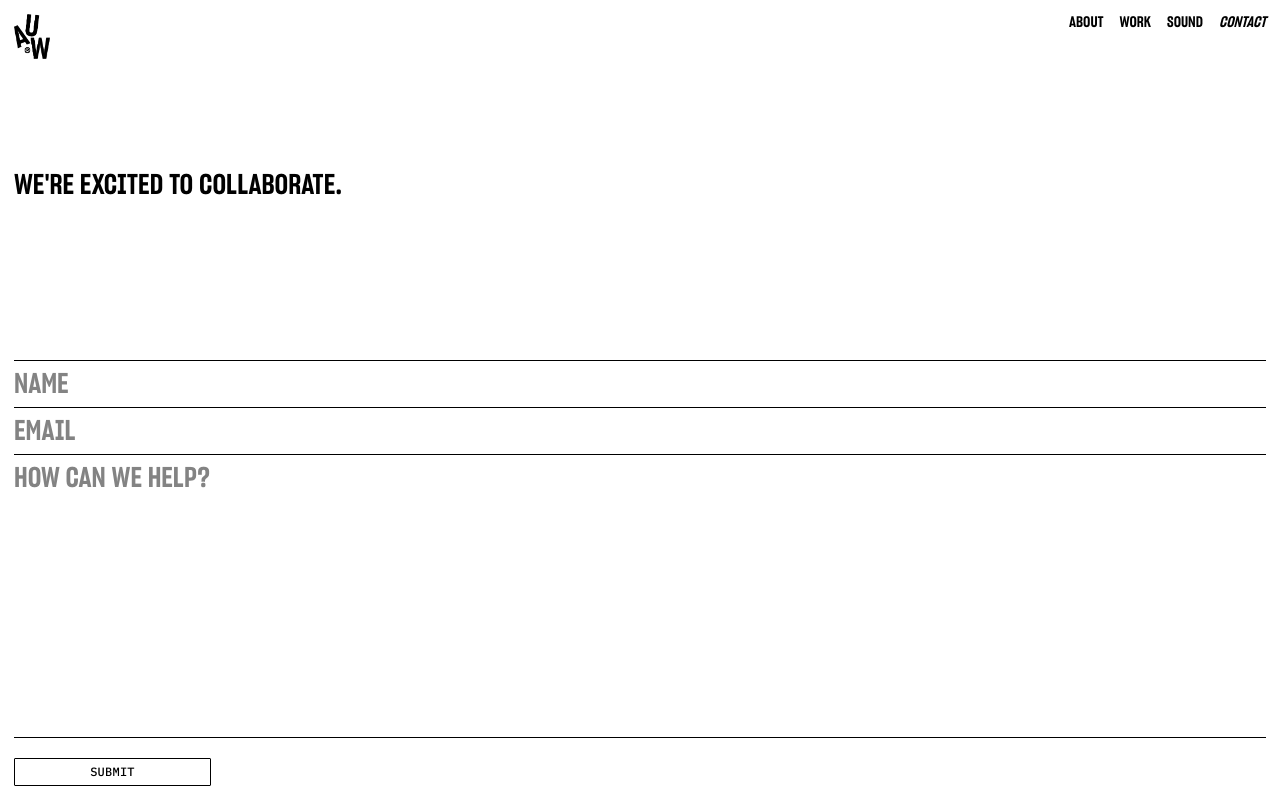
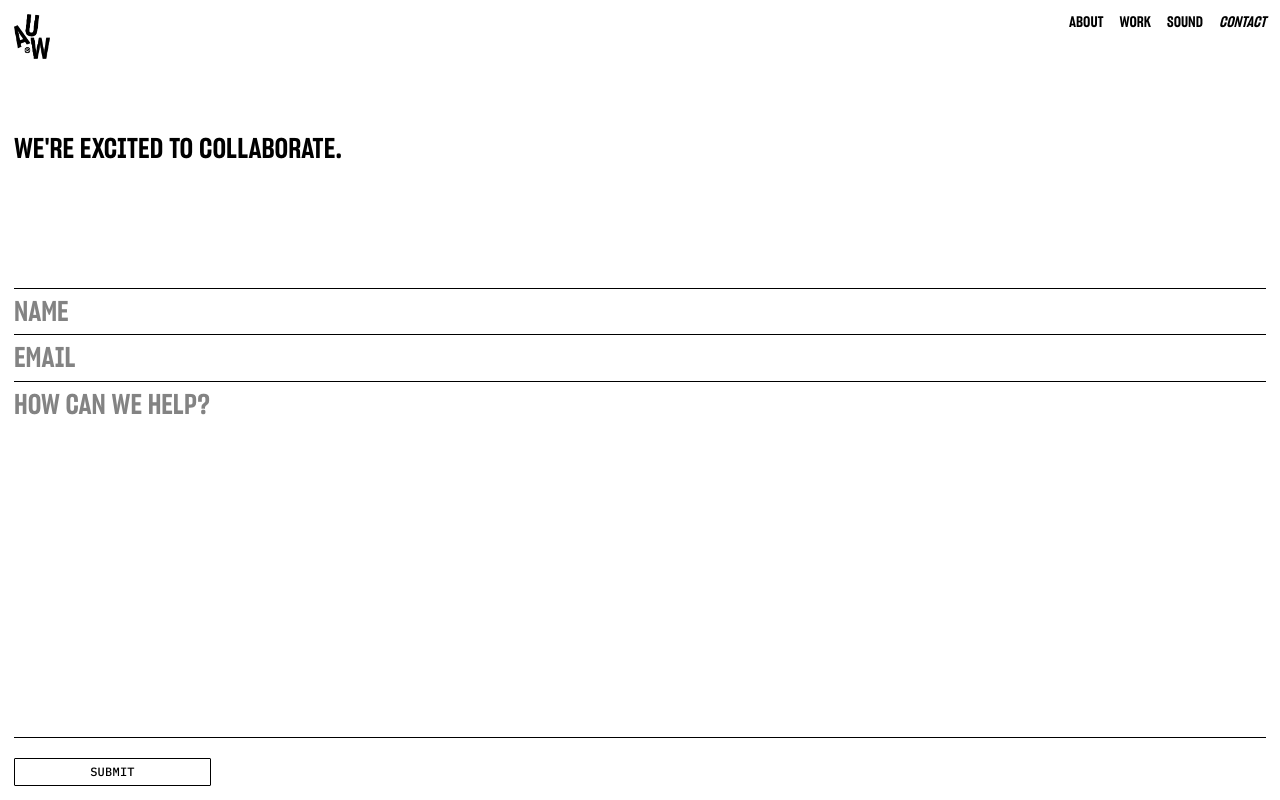
Before and after one commit to malikkotb/auw, a Next.js app: page /contact in a window 1280 px wide. Shown: the top 800 px of the page. Built offline with nearby package versions, Linux system fonts and the light colour scheme.

Commit message:
layout fixes on all pages

```diff
--- a/app/IndexClient.jsx
+++ b/app/IndexClient.jsx
@@ -162,7 +162,8 @@ export default function IndexClient({ clientsData, projects }) {
           </motion.div>
         )}
       </AnimatePresence>
-      <motion.div className='mb-[30vh] mt-[30vh] xl:mb-[120px] xl:mt-[120px] h1 text-26 items-center desktop:items-start flex h-full'>
+      <div className='flex flex-col'>
+        <motion.div className='section-spacing h1 text-26 items-center desktop:items-start flex h-full'>
           Creating brands that feel inevitable.
         </motion.div>
         <motion.div
@@ -189,6 +190,7 @@ export default function IndexClient({ clientsData, projects }) {
             className='col-span-12 w-full h-full object-cover'
           />
         </motion.div>
+      </div>
       <div className='pt-[14px]'>
         {/* duplicate paragraph eyebrow compnent with filllink instead of fillbutton */}
         <ParagraphEyebrowLink
--- a/app/[slug]/ProjectClient.jsx
+++ b/app/[slug]/ProjectClient.jsx
@@ -67,7 +67,8 @@ export default function ProjectClient({
 
   return (
     <main className='h-full w-full bg-white'>
-      <div className='mb-[30vh] mt-[30vh] xl:mb-[120px] xl:mt-[120px] h1 text-26 items-start flex justify-between h-full'>
+      <div className='flex flex-col'>
+        <div className='section-spacing h1 text-26 items-start flex justify-between h-full'>
           <div className='flex flex-col'>
             <div className='h1'>{project.title}</div>
             <div className='h1 text-[#838383]'>
@@ -94,7 +95,7 @@ export default function ProjectClient({
             videoLink={featuredMediaUrl?.video || null}
           />
         </div>
-
+      </div>
       {/*  pin aniamtion */}
       <div className='relative h-[50vh]'>
         {/* Container controls sticky duration */}
--- a/app/about/AboutClient.jsx
+++ b/app/about/AboutClient.jsx
@@ -71,28 +71,24 @@ export default function AboutClient({ clientsData }) {
 
   return (
     <div className='h-full w-full bg-white'>
-      <div className='flex flex-col h-[calc(100vh-28px)] desktop:h-auto desktop:min-h-screen'>
-        <motion.div
-          className='h1 text-26 items-center desktop:items-start flex h-full xl:mb-[120px] xl:mt-[120px]'
-          // {...fadeInUp}
-        >
+      <div className='flex flex-col'>
+        <div className='section-spacing h1 text-26 h-full'>
           We turn ideas into brands people instantly understand.
-        </motion.div>
-        <motion.div
-          className='w-full flex desktop:h-full h-fit aspect-video max-h-[calc(100vh-28px)] overflow-clip'
-          // {...fadeInUp}
-          // transition={{
-          //   duration: 0.6,
-          //   ease: "easeOut",
-          //   delay: 0.2,
-          // }}
-        >
+        </div>
+        <div className='w-full hidden sm:grid grid-cols-12 h-full aspect-video overflow-clip'>
           <img
             src='/images/about_auw.png'
             alt='about'
             className='col-span-12 w-full h-full object-cover'
           />
-        </motion.div>
+        </div>
+        <div className='w-full grid sm:hidden grid-cols-12 h-full aspect-[4/5] overflow-clip'>
+          <img
+            src='/images/6.png'
+            alt='about'
+            className='col-span-12 w-full h-full object-cover'
+          />
+        </div>
       </div>
 
       <motion.div
--- a/app/contact/page.jsx
+++ b/app/contact/page.jsx
@@ -111,17 +111,18 @@ export default function Contact() {
   const headerHeight = useHeaderHeight();
 
   return (
-    <div className='w-full h-full bg-white'>
-      <div className='flex flex-col h-[calc(100vh-28px)] desktop:h-auto desktop:min-h-screen'>
+    <div className='w-full bg-white'>
+      <div className='h-[calc(100vh-28px)] flex flex-col'>
+        <div className='flex flex-col flex-1 min-h-0'>
           <motion.div
-          className='h1 text-26 items-center desktop:items-start flex h-full xl:mb-[120px] xl:mt-[120px]'
+            className='section-spacing h1 text-26 flex-shrink-0'
             // {...fadeInUp}
           >
             We're excited to collaborate.
           </motion.div>
 
           <motion.div
-          className='space-y-2 w-full desktop:h-full h-fit'
+            className='flex flex-col flex-1 min-h-0 w-full'
             // {...fadeInUp}
             // transition={{
             //   duration: 0.6,
@@ -130,7 +131,7 @@ export default function Contact() {
             // }}
           >
           {/* Name Field */}
-          <div className=''>
+          <div className='flex-shrink-0'>
             <motion.div
               className='h-[1px] w-full bg-black'
               // {...growFromLeft}
@@ -158,16 +159,15 @@ export default function Contact() {
               // }}
             />
           </div>
-
           {/* Email Field */}
-          <div className=''>
+          <div className='flex-shrink-0'>
             <input
               type='email'
               name='email'
               placeholder='EMAIL'
               value={formData.email}
               onChange={handleChange}
-              className='w-full pb-1 pt-0 h1 placeholder-[#838383] bg-transparent border-none outline-none focus:ring-0'
+              className='w-full pb-1 pt-2 h1 placeholder-[#838383] bg-transparent border-none outline-none focus:ring-0'
             />
             <motion.div
               className='h-[1px] w-full bg-black'
@@ -179,20 +179,17 @@ export default function Contact() {
               // }}
             />
           </div>
-
           {/* Message Field */}
-          <div>
+          <div className='flex-1 flex flex-col min-h-0'>
             <textarea
               name='message'
               placeholder='How can we help?'
               value={formData.message}
               onChange={handleChange}
-              rows='8'
-              // rows={window.innerWidth < 1536 ? "10" : "8"}
-              className='w-full h-full placeholder-[#838383] h1 bg-transparent border-none outline-none focus:ring-0 resize-none'
+              className='pt-2 w-full h-full resize-none placeholder-[#838383] h1 bg-transparent border-none outline-none focus:ring-0'
             />
             <motion.div
-              className='h-[1px] w-full bg-black'
+              className='h-[1px] w-full bg-black flex-shrink-0'
               // {...growFromLeft}
               // transition={{
               //   duration: 0.6,
@@ -205,7 +202,7 @@ export default function Contact() {
           {/* Success Message */}
           {isSubmitted && (
             <motion.div
-              className='text-green-600 mt-4 h1'
+              className='text-green-600 mt-4 h1 flex-shrink-0'
               initial={{ opacity: 0, y: 10 }}
               animate={{
                 opacity: showSuccess ? 1 : 0,
@@ -220,7 +217,7 @@ export default function Contact() {
           {/* Error Message */}
           {error && (
             <motion.div
-              className='text-red-500 mt-4 h1'
+              className='text-red-500 mt-4 h1 flex-shrink-0'
               initial={{ opacity: 0, y: 10 }}
               animate={{
                 opacity: showError ? 1 : 0,
@@ -234,7 +231,7 @@ export default function Contact() {
 
           {/* Submit Button */}
           <motion.div
-            className='w-full mt-5 grid grid-cols-12 gap-[14px]'
+            className='w-full mt-5 grid grid-cols-12 gap-[14px] flex-shrink-0'
             onClick={
               !isLoading && !isSubmitted ? handleSubmit : undefined
             }
@@ -262,6 +259,7 @@ export default function Contact() {
             </div>
           </motion.div>
         </motion.div>
+        </div>
       </div>
 
       <motion.div
--- a/app/globals.css
+++ b/app/globals.css
@@ -93,6 +93,25 @@ body {
   }
 }
 
+.section-spacing {
+  margin-top: 30vh;
+  margin-bottom: 30vh;
+}
+
+@media (min-width: 1024px) {
+  .section-spacing {
+    margin-top: 25vh;
+    margin-bottom: 25vh;
+  }
+}
+
+@media (min-width: 1280px) {
+  .section-spacing {
+    margin-top: 120px;
+    margin-bottom: 120px;
+  }
+}
+
 .external-link {
   font-size: 24px;
   text-transform: uppercase;
--- a/app/work/WorkClient.jsx
+++ b/app/work/WorkClient.jsx
@@ -87,10 +87,9 @@ export default function WorkClient({ projects }) {
           </motion.div>
         )}
       </AnimatePresence>
-      {/* removed this: h-[calc(100vh-28px)] desktop:h-auto desktop:min-h-screen because it was causing issues with the layout */}
       <div className='flex flex-col'>
         <motion.div
-          className='mb-[30vh] mt-[30vh] xl:mb-[120px] xl:mt-[120px] h1 text-26 items-center desktop:items-start justify-between flex h-full'
+          className='section-spacing h1 text-26 justify-between flex h-full'
           // {...fadeInUp}
         >
           <div>ALL PROJECTS</div>
```
Lines whose indentation alone changed are shown as unchanged.
